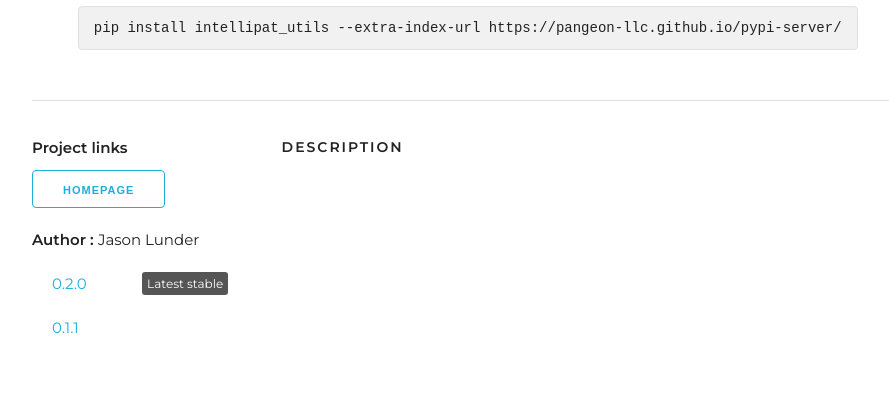
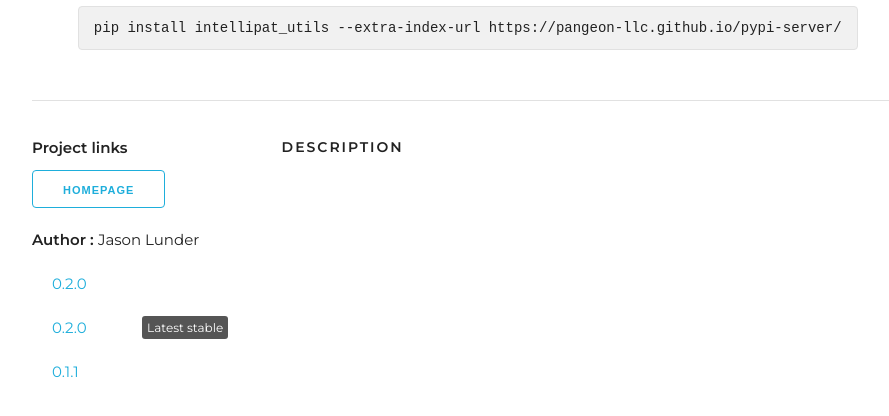
Before and after one commit to Pangeon-LLC/pypi-server, a plain HTML site: page intellipat-utils/index.html in a window 1280 px wide. Shown: the part 214-630 px from the top of the page, without its empty margins (128-1017 px from the left). Drawn offline with nearby package versions, Linux system fonts and the light colour scheme; no server answers.

Commit message:
:package: [:robot:] Update package in PyPi index

```diff
--- a/intellipat-utils/index.html
+++ b/intellipat-utils/index.html
@@ -82,6 +82,11 @@
         0.2.0
        </a>
       </div>
+      <div class="" id="v0.2.0" onclick="load_readme('v0.2.0', scroll_to_div=true);">
+       <a href="git+b('https://github.com/Pangeon-LLC/intellipat_utils'@v0.2.0#egg=intellipat-utils-0.2.0">
+        0.2.0
+       </a>
+      </div>
      </section>
     </div>
     <div class="nine columns" id="description_pkg">
```
